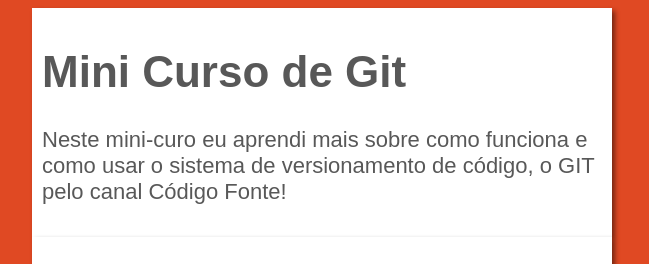
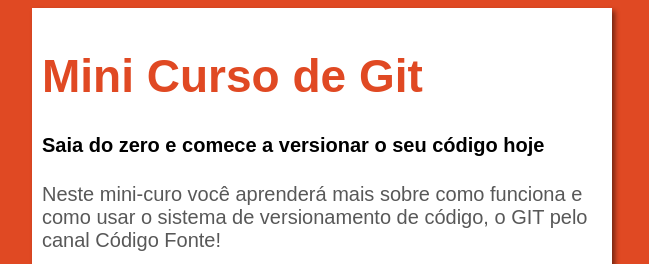
Before and after one commit to lucasvalgoi/Mini-Curso-de-Git, a plain HTML site: page index.html in a window 1280 px wide. Shown: the top 264 px of the page, without its empty margins (318-967 px from the left). Drawn offline with Linux system fonts and the light colour scheme.

Commit message:
Melhorando a interface no index, styles e script

```diff
--- a/index.html
+++ b/index.html
@@ -8,13 +8,15 @@
 </head>
 <body>
       <main>
-      <h1>Mini Curso de Git</h1>
-      <p>Neste mini-curo eu aprendi mais sobre como funciona e como usar o sistema de versionamento de código, o GIT pelo canal Código Fonte!</p>
+      <h1 class="h1-principal">Mini Curso de Git</h1>
+      <h3 class="h3-principal">Saia do zero e comece a versionar o seu código hoje</h3>
+      <p>Neste mini-curo você aprenderá mais sobre como funciona e como usar o sistema de versionamento de código, o GIT pelo canal Código Fonte!</p>
       </main>
       <footer>
             <p>Para mais informações sobre o canal <a href="https://www.youtube.com/codigofontetv"><strong>Código Fonte TV</strong></a> ou caso queira ver o curso, segue o vídeo abaixo:</p>
 
             <iframe width="560" height="315" src="https://www.youtube.com/embed/ts-H3W1uLMM?si=Kf3bmMTbbEQ9tAWR" title="YouTube video player" frameborder="0" allow="accelerometer; autoplay; clipboard-write; encrypted-media; gyroscope; picture-in-picture; web-share" referrerpolicy="strict-origin-when-cross-origin" allowfullscreen></iframe>
       </footer>
+      <script src="scripts.js"></script>
 </body>
 </html>
--- a/scripts.js
+++ b/scripts.js
@@ -1,4 +1,7 @@
-function somaTeste (num1, num2) {
-      return num1 + num2;
+function entrarNoCurso() {
+      console.log("Entrou no curso");
 }
-console.log(somaTeste(3, 10))
+
+function sairDoCurso() {
+      console.log("Saiu do curso");
+}
--- a/styles.css
+++ b/styles.css
@@ -7,8 +7,22 @@
       background-color: #e04923;
 }
 
+main .h1-principal {
+      font-size: 46px;
+      color: #e04923;
+}
+
+main .h3-principal {
+      font-size: 20px;
+      color: black;
+      padding-bottom: 6px;
+}
+
+main p {
+      font-size: 20px;
+}
+
 main {
-      font-size: 22px;
       background-color: white;
       width: 560px;
       margin: auto;
```
